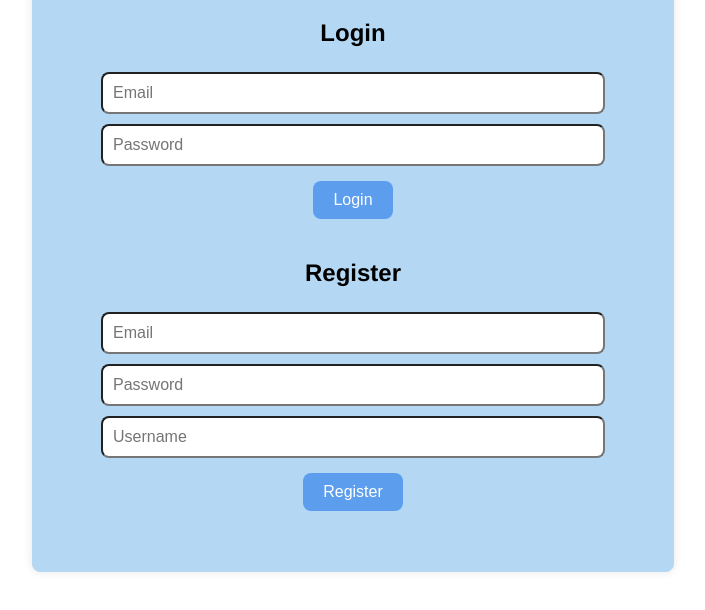
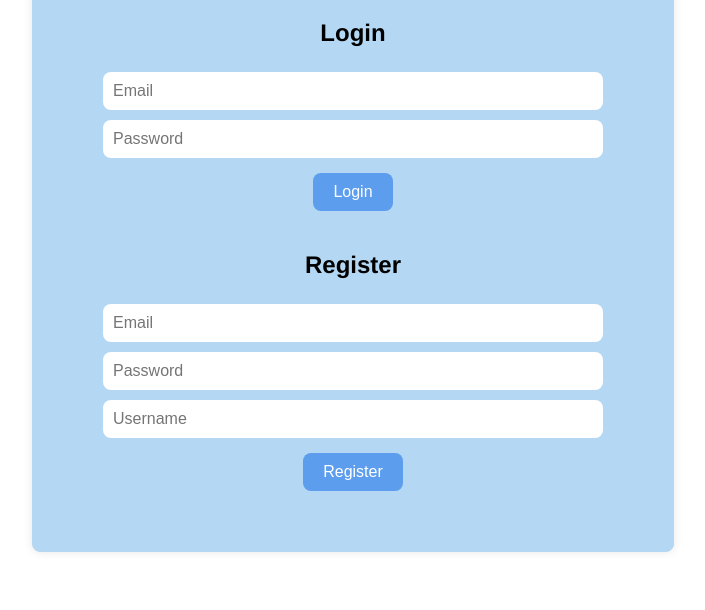
Before and after one commit to cypark00/YBIGTA_newbie_team_project, a plain HTML site: page YBIGTA_newbie_team_project/app/static/index.html in a window 1280 px wide. Shown: the part 102-712 px from the top of the page, without its empty margins (287-992 px from the left). Drawn offline with Linux system fonts and the light colour scheme.

Commit message:
chore: change input box color

```diff
--- a/YBIGTA_newbie_team_project/app/static/index.html
+++ b/YBIGTA_newbie_team_project/app/static/index.html
@@ -31,6 +31,8 @@
             width: 80%;
             font-size: 16px;
             border-radius: 8px;
+            border: none;
+            color: white;
         }
         button {
             background-color: #5c9ded;
```
